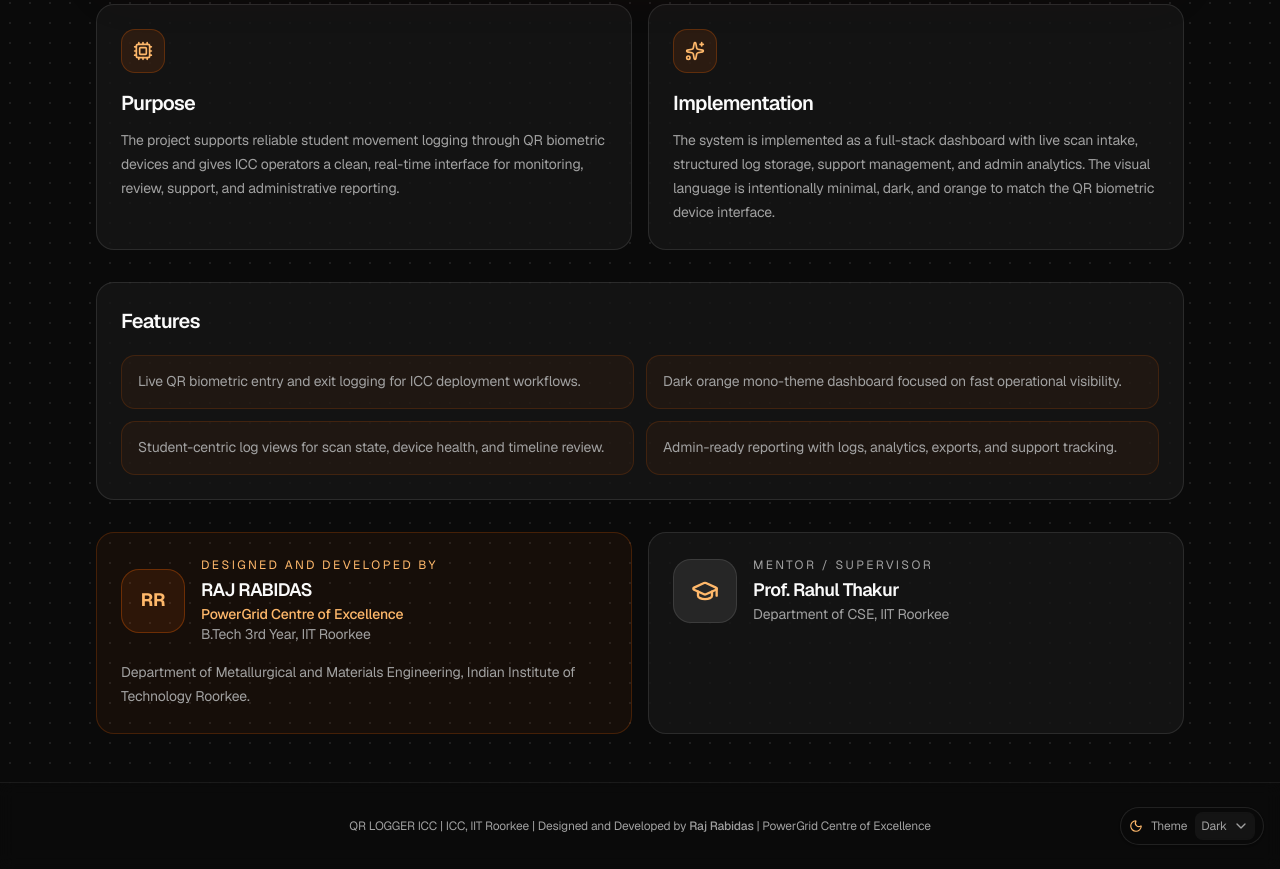
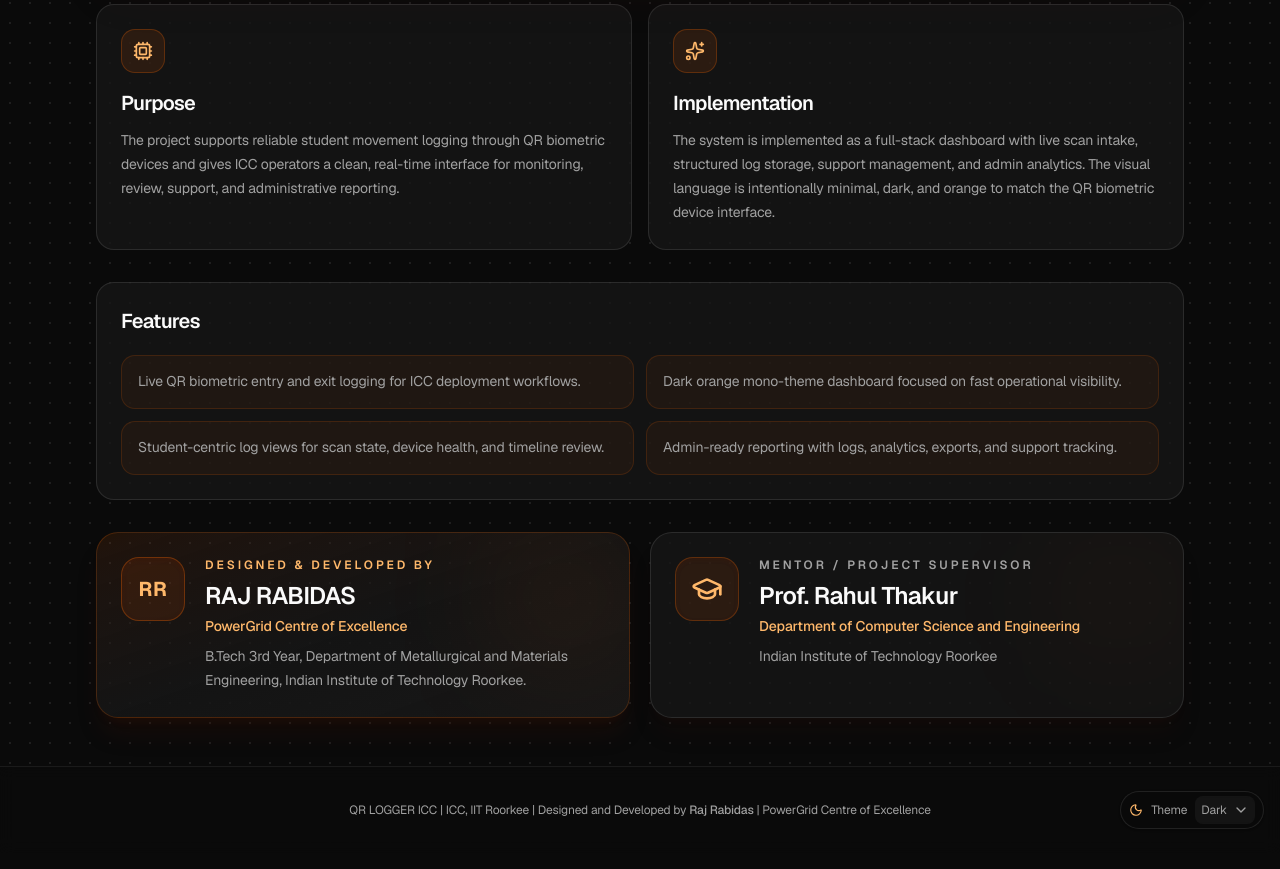
Before and after one commit to RAJ-IITROORKEE/IITR-QR-Logger-ICC, a Next.js app: page /about in a window 1280 px wide. Shown: the part 427-1296 px from the top of the page. Built offline with nearby package versions, Linux system fonts and the light colour scheme.

Commit message:
update about section

```diff
--- a/app/about/page.tsx
+++ b/app/about/page.tsx
@@ -58,36 +58,71 @@ export default function AboutPage() {
           </div>
         </section>
 
-        <section className="grid gap-4 md:grid-cols-2">
-          <div className="rounded-2xl border border-orange-500/20 bg-orange-500/5 p-6">
-            <div className="flex items-center gap-4">
-              <div className="flex h-16 w-16 items-center justify-center rounded-2xl border border-orange-500/30 bg-orange-500/10 text-lg font-bold text-orange-300">
+        <section className="grid gap-5 md:grid-cols-2">
+  {/* Developer Card */}
+  <div className="relative overflow-hidden rounded-3xl border border-orange-500/20 bg-gradient-to-br from-orange-500/10 via-card/80 to-card p-6 shadow-xl shadow-orange-950/20">
+    <div className="absolute right-0 top-0 h-32 w-32 rounded-full bg-orange-500/10 blur-3xl" />
+
+    <div className="relative flex items-start gap-5">
+      <div className="flex h-16 w-16 shrink-0 items-center justify-center rounded-2xl border border-orange-500/30 bg-orange-500/10 text-xl font-bold tracking-wide text-orange-300 shadow-inner shadow-orange-950/30">
         RR
       </div>
-              <div>
-                <p className="text-xs uppercase tracking-[0.2em] text-orange-300">Designed and Developed by</p>
-                <h3 className="mt-1 text-lg font-semibold">RAJ RABIDAS</h3>
-                <p className="text-sm font-medium text-orange-300">PowerGrid Centre of Excellence</p>
-                <p className="text-sm text-muted-foreground">B.Tech 3rd Year, IIT Roorkee</p>
+
+      <div className="min-w-0">
+        <p className="text-xs font-semibold uppercase tracking-[0.24em] text-orange-300">
+          Designed & Developed by
+        </p>
+
+        <h3 className="mt-2 text-2xl font-semibold tracking-tight text-foreground">
+          RAJ RABIDAS
+        </h3>
+
+        <p className="mt-1 text-sm font-medium text-orange-300">
+          PowerGrid Centre of Excellence
+        </p>
+
+        <p className="mt-2 text-sm leading-6 text-muted-foreground">
+          B.Tech 3rd Year, Department of Metallurgical and Materials Engineering,
+          Indian Institute of Technology Roorkee.
+        </p>
       </div>
     </div>
-            <p className="mt-4 text-sm leading-6 text-muted-foreground">
-              Department of Metallurgical and Materials Engineering, Indian Institute of Technology Roorkee.
+
+
+  </div>
+
+  {/* Mentor / Supervisor Card */}
+  <div className="relative overflow-hidden rounded-3xl border border-border bg-card/75 p-6 shadow-xl shadow-orange-950/10">
+    <div className="absolute right-0 top-0 h-32 w-32 rounded-full bg-orange-500/5 blur-3xl" />
+
+    <div className="relative flex items-start gap-5">
+      <div className="flex h-16 w-16 shrink-0 items-center justify-center rounded-2xl border border-orange-500/25 bg-orange-500/10 text-orange-300 shadow-inner shadow-orange-950/20">
+        <GraduationCap className="h-8 w-8" />
+      </div>
+
+      <div className="min-w-0">
+        <p className="text-xs font-semibold uppercase tracking-[0.24em] text-muted-foreground">
+          Mentor / Project Supervisor
+        </p>
+
+        <h3 className="mt-2 text-2xl font-semibold tracking-tight text-foreground">
+          Prof. Rahul Thakur
+        </h3>
+
+        <p className="mt-1 text-sm font-medium text-orange-300">
+          Department of Computer Science and Engineering
+        </p>
+
+        <p className="mt-2 text-sm leading-6 text-muted-foreground">
+          Indian Institute of Technology Roorkee
         </p>
       </div>
-          <div className="rounded-2xl border border-border bg-card/75 p-6">
-            <div className="flex items-center gap-4">
-              <div className="flex h-16 w-16 items-center justify-center rounded-2xl border border-border bg-muted text-orange-300">
-                <GraduationCap className="h-7 w-7" />
     </div>
-              <div>
-                <p className="text-xs uppercase tracking-[0.2em] text-muted-foreground">Mentor / Supervisor</p>
-                <h3 className="mt-1 text-lg font-semibold">Prof. Rahul Thakur</h3>
-                <p className="text-sm text-muted-foreground">Department of CSE, IIT Roorkee</p>
-              </div>
-            </div>
+
   </div>
 </section>
+
+
       </main>
     </PublicShell>
   )
```
Lines whose indentation alone changed are shown as unchanged.
